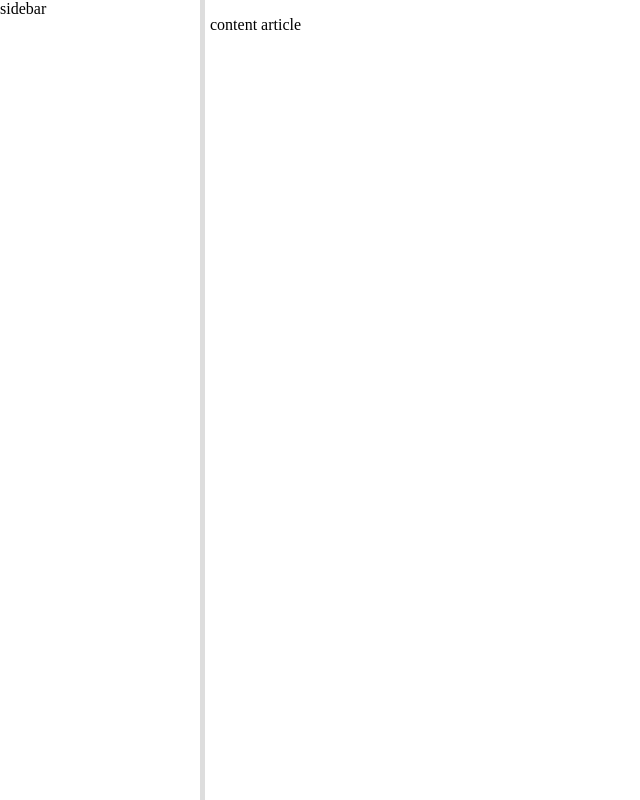
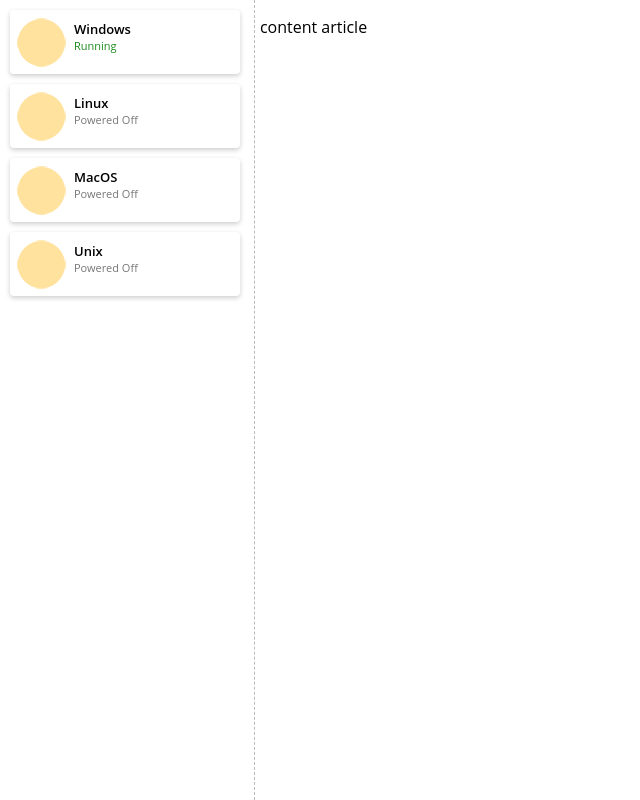
Before and after one commit to ice0/ice0.github.io, a plain HTML site: page test1/index.html in a window 1280 px wide. Shown: the whole page, without its empty margins (0-640 px from the left). Drawn offline with Linux system fonts and the light colour scheme.

Commit message:
Various improvements
- added list of vm's
- disabled hover event when sidebar is resized
- changed drag handle style

```diff
--- a/test1/css/style.css
+++ b/test1/css/style.css
@@ -1,4 +1,5 @@
 html, body {
+    font-family: 'Open Sans', sans-serif;
     width: 100%;
     height: 100%;
     /*background-color: lightsalmon;*/
@@ -15,7 +16,7 @@ html, body {
 .sidebar {
     float: left;
     /*display: inline-block;*/
-    width: 200px;
+    width: 250px;
     height: 100%;
     /*background: #ffaab2;*/
     /*overflow: auto;*/
@@ -23,18 +24,81 @@ html, body {
 
 .handle {
     float: left;
-    width: 5px;
+    width: 7px;
     height: 100%;
-    background: #ddd;
     cursor: col-resize;
 }
 
-.content {
-    margin-left: 210px;
+.dots {
+    width: 50%;
     height: 100%;
-    overflow: auto;
+    border-right: 1px dashed rgba(119, 119, 119, 0.5);
 }
 
 .drag-sidebar {
     cursor: col-resize;
 }
+
+.disable-hover {
+    pointer-events: none;
+}
+
+.content {
+    margin-left: 260px;
+    height: 100%;
+    overflow: auto;
+}
+
+.card {
+    background: white;
+    height: 64px;
+    margin: 10px;
+    padding: 0;
+    border: 0 solid #777;
+    border-radius: .25rem;
+    overflow: hidden;
+}
+
+.card1:hover {
+    background: rgb(143,136,255);
+    background: linear-gradient(90deg, rgba(143,136,255,0.9332326680672269) 0%, rgba(0,212,255,0.8632046568627451) 100%);
+}
+
+.card:hover {
+    background: linear-gradient(90deg, rgba(248,219,211,1) 0%, rgba(251,224,168, 0.5) 100%);
+}
+
+
+.card img {
+    float: left;
+    height: 64px;
+    width:  64px;
+    margin: 0;
+}
+
+.card.card-shadow {
+    border: none;
+    box-shadow: 0 2px 5px 0 rgba(0, 0, 0, .2);
+}
+
+.header {
+    display: block;
+    margin-top: 10px;
+    font-weight: 600;
+    font-size: 13px;
+}
+
+.status {
+    display: block;
+    margin-top: 0;
+    font-weight: 400;
+    font-size: 11px;
+}
+
+.vm-off {
+    color: #777;
+}
+
+.vm-on {
+    color: rgb(26, 138, 26);
+}
--- a/test1/index.html
+++ b/test1/index.html
@@ -2,7 +2,7 @@
 <html lang="en">
 
 <head>
-  <meta name="description" content="Webpage description goes here" />
+	<meta name="description" content="Webpage description goes here"/>
 	<meta charset="utf-8">
 	<title>Change_me</title>
 	<meta name="viewport" content="width=device-width, initial-scale=1">
@@ -12,44 +12,65 @@
 <body>
 
 <div class="container">
-  <div class="sidebar">sidebar</div>
-  <div class="handle"></div>
+	<div class="sidebar">
+		<div class="card card-shadow">
+			<img src="images/os-icon.png" class="iconDetails">
+			<div class="header">Windows</div>
+			<div class="status vm-on">Running</div>
+		</div>
+		<div class="card card-shadow">
+			<img src="images/os-icon.png">
+			<div class="header">Linux</div>
+			<div class="status vm-off">Powered Off</div>
+		</div>
+		<div class="card card-shadow">
+			<img src="images/os-icon.png">
+			<div class="header">MacOS</div>
+			<div class="status vm-off">Powered Off</div>
+		</div>
+		<div class="card card-shadow">
+			<img src="images/os-icon.png">
+			<div class="header">Unix</div>
+			<div class="status vm-off">Powered Off</div>
+		</div>
+	</div>
+	<div class="handle">
+		<div class="dots"></div>
+	</div>
 	<div class="content">
 		<p>content article</p>
 	</div>
 </div>
 
 <script>
-var minOffset = 200;
-var maxOffset = 600;
+    const minOffset = 200;
+    const maxOffset = 600;
 
-function onDrag(ev) {
-  var offset = ev.pageX;
+    function on_drag_event(event) {
+        let offset = event.pageX;
 
+        // clamp value
         offset = offset < minOffset ? minOffset : offset;
         offset = offset > maxOffset ? maxOffset : offset;
-
-    //console.log(offset)
-    //console.log(offset.toString() + "px")
 
         document.querySelector('.sidebar').style.width = offset.toString() + "px";
         document.querySelector('.content').style.marginLeft = (offset + 10).toString() + "px";
         document.body.classList.add('drag-sidebar');
+        document.querySelector('.container').classList.add('disable-hover');
     }
 
     document.querySelector('.handle').addEventListener('mousedown', event => {
         event.preventDefault();
         event.stopPropagation();
 
-  document.addEventListener('mousemove', onDrag);
+        document.addEventListener('mousemove', on_drag_event);
 
-  document.addEventListener('mouseup', e => {
-    document.removeEventListener('mousemove', onDrag);
+        document.addEventListener('mouseup', () => {
+            document.removeEventListener('mousemove', on_drag_event);
             document.body.classList.remove('drag-sidebar');
+            document.querySelector('.container').classList.remove('disable-hover');
         });
-
     });
-
 </script>
 
 </body>
```
Also changed, not shown: test1/images/os-icon.png (added). Lines whose indentation alone changed are shown as unchanged.
